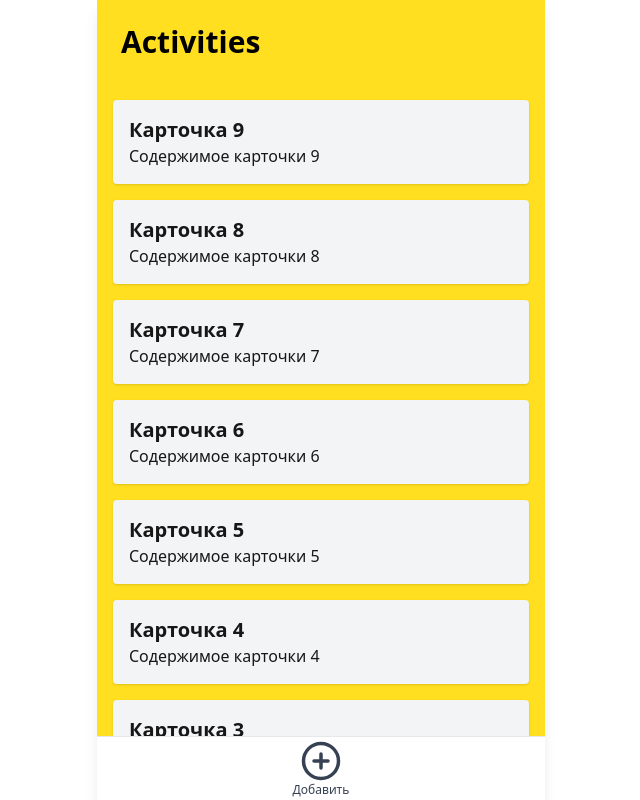
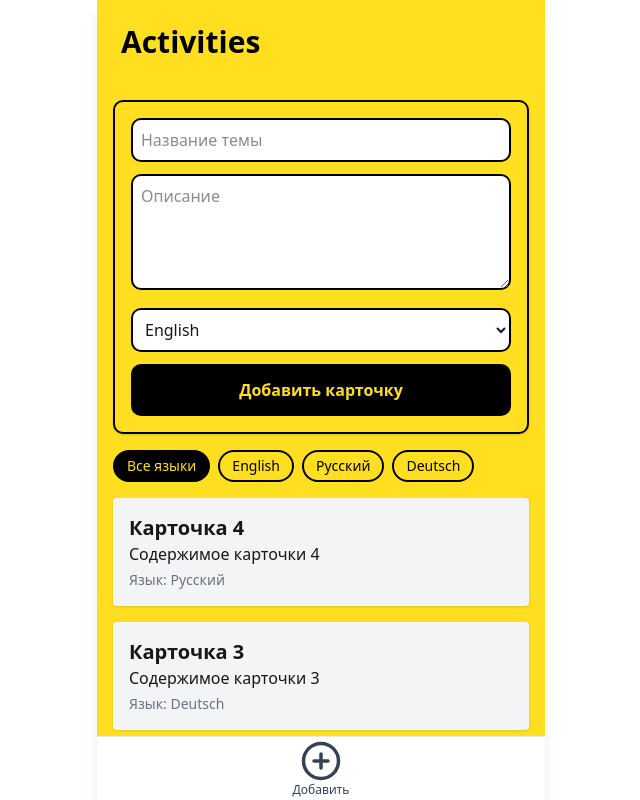
Before and after one commit to Guli-vali/ttl_frontend, a Next.js app: page / in a window 1280 px wide. Both pictures are taken after a click on the button "Добавить". Shown: the top 800 px of the page, without its empty margins (319-959 px from the left). Built offline with nearby package versions, Linux system fonts and the light colour scheme.

Commit message:
added form to extend cards, decomposed with components

```diff
--- a/src/app/page.tsx
+++ b/src/app/page.tsx
@@ -1,53 +1,111 @@
 'use client';
 
 import { useState } from 'react';
-import { PlusCircle } from "lucide-react";
+import { PlusCircle } from 'lucide-react';
+import CardItem from '@/components/CardItem';
+import CardForm from '@/components/CardForm';
+
+interface Card {
+  id: number;
+  title: string;
+  text: string;
+  language: string;
+}
 
 export default function HomePage() {
-  const [cards, setCards] = useState([
-      { id: 1, title: 'Карточка 1', text: 'Содержимое карточки 1' },
-      { id: 2, title: 'Карточка 2', text: 'Содержимое карточки 2' },
-      { id: 3, title: 'Карточка 3', text: 'Содержимое карточки 3' },
-      { id: 4, title: 'Карточка 4', text: 'Содержимое карточки 4' },
-      { id: 5, title: 'Карточка 5', text: 'Содержимое карточки 5' },
-      { id: 6, title: 'Карточка 6', text: 'Содержимое карточки 6' },
-      { id: 7, title: 'Карточка 7', text: 'Содержимое карточки 7' },
-      { id: 8, title: 'Карточка 8', text: 'Содержимое карточки 8' },
-    // Добавьте больше карточек по мере необходимости
+  const [cards, setCards] = useState<Card[]>([
+    { id: 1, title: 'Карточка 1', text: 'Содержимое карточки 1', language: 'English' },
+    { id: 2, title: 'Карточка 2', text: 'Содержимое карточки 2', language: 'Русский' },
+    { id: 3, title: 'Карточка 3', text: 'Содержимое карточки 3', language: 'Deutsch' },
+    { id: 4, title: 'Карточка 4', text: 'Содержимое карточки 4', language: 'Русский' },
   ]);
 
-    const addCard = () => {
-        const newId = cards.length + 1;
-        const newCard = {
-          id: newId,
-          title: `Карточка ${newId}`,
-          text: `Содержимое карточки ${newId}`
-        };
-        setCards(cards => [...cards, newCard]);
+  const [showForm, setShowForm] = useState(false);
+  const [title, setTitle] = useState<string>('');
+  const [text, setText] = useState<string>('');
+  const [language, setLanguage] = useState<string>('English');
+  const [filterLanguage, setFilterLanguage] = useState<string>('');
+
+  const handleAddCard = () => {
+    if (!title.trim()) return;
+
+    const newCard: Card = {
+      id: cards.length + 1,
+      title,
+      text,
+      language,
     };
+    setCards([newCard, ...cards]);
+    setTitle('');
+    setText('');
+    setLanguage('English');
+    setShowForm(false);
+  };
+
+  const filteredCards = cards.filter((card) =>
+    filterLanguage ? card.language === filterLanguage : true
+  );
+
+  const uniqueLanguages = Array.from(new Set(cards.map((card) => card.language)));
+
   return (
     <div className="mx-auto max-w-md min-h-screen bg-yellow-300 shadow-lg flex flex-col">
       {/* Хедер */}
-      <header className="p-6 text-black text-left text-3xl font-bold">
-        Activities
-      </header>
+      <header className="p-6 text-black text-left text-3xl font-bold">Activities</header>
 
       {/* Контент */}
       <main className="flex-1 overflow-y-auto p-4">
+        {/* Форма создания карточки */}
+        {showForm && (
+          <CardForm
+            title={title}
+            text={text}
+            language={language}
+            onChangeTitle={setTitle}
+            onChangeText={setText}
+            onChangeLanguage={setLanguage}
+            onSubmit={handleAddCard}
+          />
+        )}
+
+        {/* Фильтр по языкам */}
+        <div className="flex flex-wrap gap-2 mb-4">
+          <button
+            onClick={() => setFilterLanguage('')}
+            className={`px-3 py-1 rounded-full border-2 border-black text-sm font-medium ${
+              filterLanguage === '' ? 'bg-black text-yellow-300' : 'bg-yellow-300 text-black hover:bg-yellow-200'
+            } transition-colors`}
+          >
+            Все языки
+          </button>
+          {uniqueLanguages.map((lang) => (
+            <button
+              key={lang}
+              onClick={() => setFilterLanguage(lang)}
+              className={`px-3 py-1 rounded-full border-2 border-black text-sm font-medium ${
+                filterLanguage === lang ? 'bg-black text-yellow-300' : 'bg-yellow-300 text-black hover:bg-yellow-200'
+              } transition-colors`}
+            >
+              {lang}
+            </button>
+          ))}
+        </div>
+
+        {/* Фид карточек */}
         <div className="flex flex-col-reverse space-y-reverse space-y-4 pb-16">
-          {cards.map((card) => (
-            <div key={card.id} className="p-4 bg-gray-100 rounded shadow">
-              <h2 className="text-xl font-semibold">{card.title}</h2>
-              <p>{card.text}</p>
-            </div>
+          {filteredCards.map((card) => (
+            <CardItem key={card.id} card={card} />
           ))}
         </div>
       </main>
-      {/* Нижнее таб-меню */}
+
+      {/* Нижняя панель */}
+      {/* Нижняя панель */}
       <nav className="fixed bottom-0 left-1/2 -translate-x-1/2 w-full max-w-md bg-white border-t border-gray-200 flex justify-around items-center h-16 z-50">
         <button
-        onClick={addCard}
-        className="flex flex-col items-center text-gray-700 hover:text-blue-600">
+          onClick={() => setShowForm(!showForm)}
+          className="flex flex-col items-center text-gray-700 hover:text-blue-600"
+        >
           <PlusCircle size={42} />
           <span className="text-xs">Добавить</span>
         </button>
--- /dev/null
+++ b/src/components/CardForm.tsx
@@ -0,0 +1,57 @@
+import React from 'react';
+
+interface CardFormProps {
+  title: string;
+  text: string;
+  language: string;
+  onChangeTitle: (value: string) => void;
+  onChangeText: (value: string) => void;
+  onChangeLanguage: (value: string) => void;
+  onSubmit: () => void;
+}
+
+const CardForm: React.FC<CardFormProps> = ({
+  title,
+  text,
+  language,
+  onChangeTitle,
+  onChangeText,
+  onChangeLanguage,
+  onSubmit
+}) => {
+  return (
+    <div className="p-4 bg-yellow-300 shadow rounded-lg mb-4 border-2 border-black">
+      <input
+        className="w-full border-2 border-black rounded-lg p-2 mb-3 bg-white focus:outline-none focus:ring-2 focus:ring-black focus:border-transparent"
+        placeholder="Название темы"
+        value={title}
+        onChange={(e) => onChangeTitle(e.target.value)}
+      />
+      <textarea
+        className="w-full border-2 border-black rounded-lg p-2 mb-3 bg-white focus:outline-none focus:ring-2 focus:ring-black focus:border-transparent"
+        placeholder="Описание"
+        value={text}
+        onChange={(e) => onChangeText(e.target.value)}
+        rows={4}
+      />
+      <select
+        className="w-full border-2 border-black rounded-lg p-2 mb-3 bg-white focus:outline-none focus:ring-2 focus:ring-black focus:border-transparent"
+        value={language}
+        onChange={(e) => onChangeLanguage(e.target.value)}
+      >
+        <option value="English">English</option>
+        <option value="Русский">Русский</option>
+        <option value="Deutsch">Deutsch</option>
+        <option value="Spanish">Spanish</option>
+      </select>
+      <button
+        className="bg-black text-yellow-300 px-4 py-3 rounded-lg hover:bg-gray-800 w-full font-bold border-2 border-black transition-colors"
+        onClick={onSubmit}
+      >
+        Добавить карточку
+      </button>
+    </div>
+  );
+};
+
+export default CardForm;
--- /dev/null
+++ b/src/components/CardItem.tsx
@@ -0,0 +1,20 @@
+import React from 'react';
+
+interface CardProps {
+  card: {
+    id: number;
+    title: string;
+    text: string;
+    language: string;
+  };
+}
+
+const CardItem: React.FC<CardProps> = ({ card }) => (
+  <div className="p-4 bg-gray-100 rounded shadow">
+    <h2 className="text-xl font-semibold">{card.title}</h2>
+    <p>{card.text}</p>
+    <p className="text-sm text-gray-500 mt-1">Язык: {card.language}</p>
+  </div>
+);
+
+export default CardItem;
```
Also changed, not shown: 1 other file (tests, documents, lock files or other folders).
